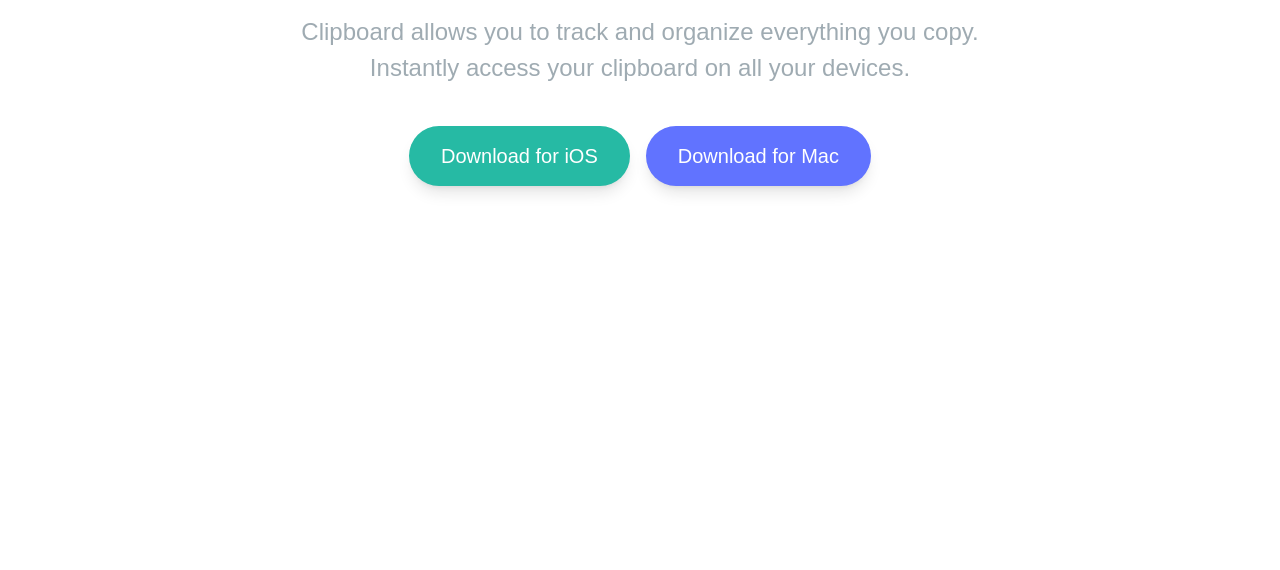
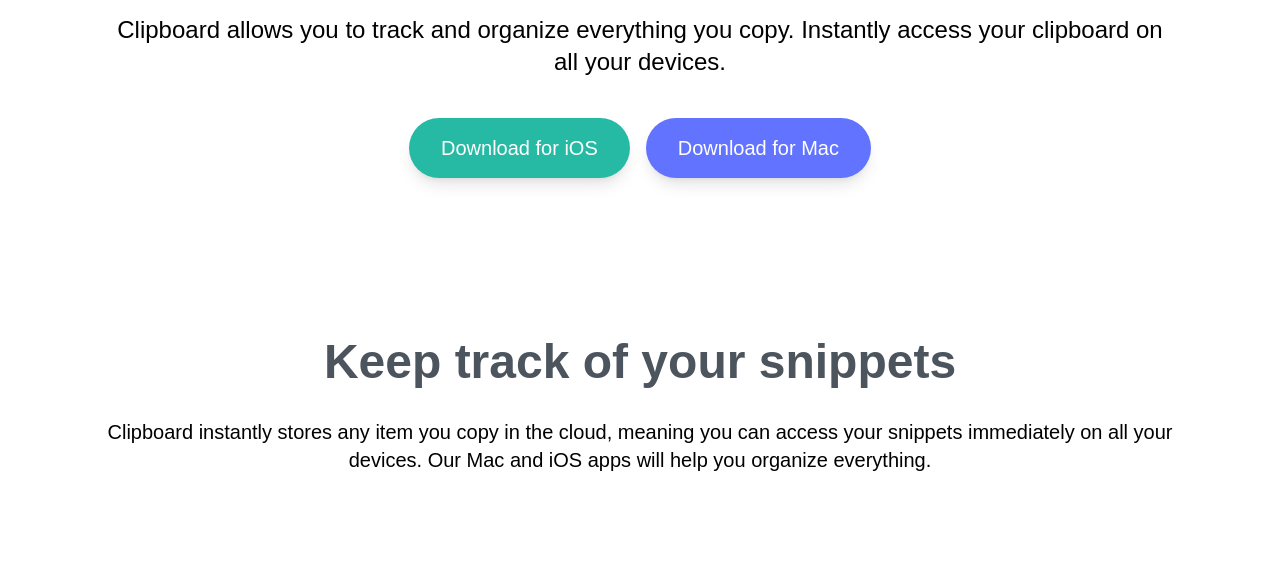
Before and after one commit to aw-birdgang/tailwind-css-lecture, a website: page website-projects/clipboard/index.html in a window 1280 px wide. Shown: the part 383-953 px from the top of the page. Before the commit the page ends 800 px from the top, so only its background shows below. Drawn offline with Linux system fonts and the light colour scheme; a web font is replaced by a local one.

Commit message:
add Snippets section & using directives.

```diff
--- a/website-projects/clipboard/index.html
+++ b/website-projects/clipboard/index.html
@@ -17,18 +17,18 @@
   <body>
   <!-- Hero Section -->
   <section id="hero">
-    <div class="max-w-6xl mx-auto text-center mb-40 px-10 pt-16">
+    <div class="section-container mb-40 pt-16">
       <img src="images/logo.svg" alt="" class="mx-auto my-16" />
 
-      <h3 class="mb-8 text-4xl font-bold text-darkGrayishBlue md:text-5xl">A history of everything you copy</h3>
+      <h3>A history of everything you copy</h3>
 
-      <p class="max-w-3xl mx-auto leading-9 text-center text-grayishBlue mb-10 text-2xl">
+      <p class="section-content mb-10 text-2xl">
         Clipboard allows you to track and organize everything you copy.
         Instantly access your clipboard on all your devices.
       </p>
 
       <!-- Button Container -->
-      <div class="flex flex-col justify-center w-full space-y-6 text-xl text-white md:flex-row md:space-y-0 md:space-x-4">
+      <div class="button-container">
         <a
                 href="#"
                 class="p-4 px-8 rounded-full shadow-lg bg-strongCyan duration-200 hover:opacity-80"
@@ -43,8 +43,22 @@
         </a>
       </div>
 
-
     </div>
   </section>
+
+  <!-- Snippets Section -->
+  <section id="snippets">
+    <div class="section-container my-20">
+      <h3>Keep track of your snippets</h3>
+      <p class="section-content mb-24 text-xl">
+        Clipboard instantly stores any item you copy in the cloud, meaning you
+        can access your snippets immediately on all your devices. Our Mac and
+        iOS apps will help you organize everything.
+      </p>
+    </div>
+  </section>
+
+
+
   </body>
 </html>
--- a/website-projects/clipboard/input.css
+++ b/website-projects/clipboard/input.css
@@ -2,6 +2,23 @@
 @tailwind components;
 @tailwind utilities;
 
+@layer base {
+    h3 {
+        @apply mb-8 text-4xl font-bold text-darkGrayishBlue md:text-5xl;
+    }
+
+    h5 {
+        @apply mb-2 text-2xl font-bold text-darkGrayishBlue;
+    }
+}
+
+.section-container {
+    @apply max-w-6xl mx-auto text-center px-10;
+}
+
+.button-container {
+    @apply flex flex-col justify-center w-full space-y-6 text-xl text-white md:flex-row md:space-y-0 md:space-x-4;
+}
 
 body {
     background-image: url('../images/bg-header-desktop.png');
```
Also changed, not shown: website-projects/clipboard/css/style.css.
